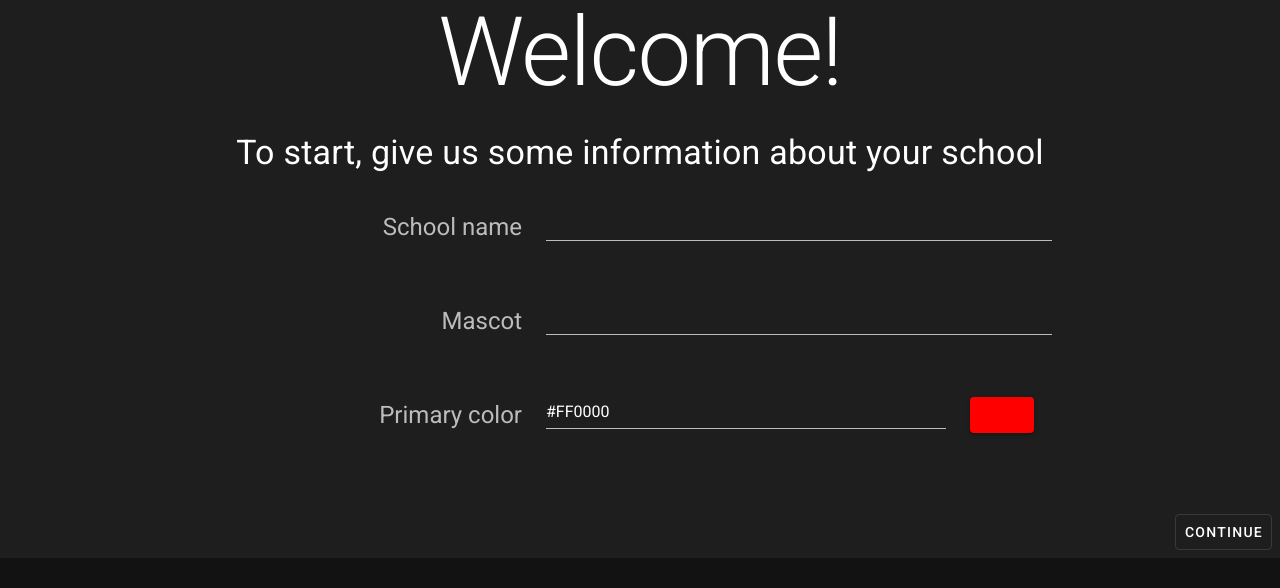
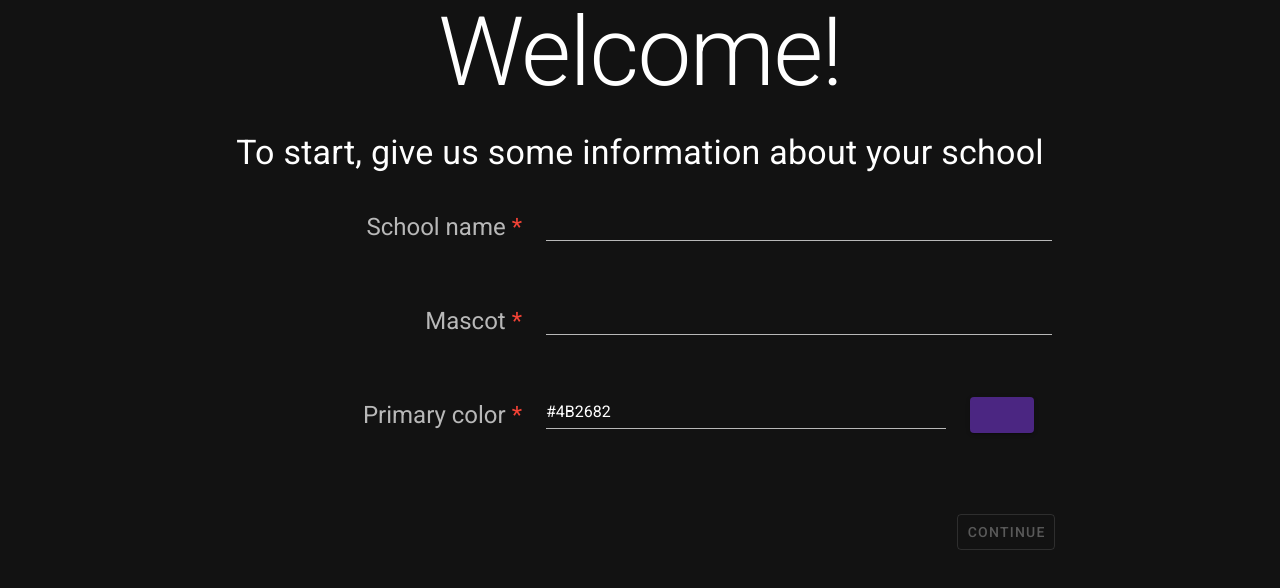
Before and after one commit to borges-grace/volleyball-project, a Vue app: page / in a window 1280 px wide. Shown: the top 588 px of the page. Built offline with nearby package versions, Linux system fonts and the light colour scheme.

Commit message:
renamed the views and added updated router

```diff
--- a/src/router/index.js
+++ b/src/router/index.js
@@ -1,29 +1,30 @@
-import Vue from 'vue'
-import VueRouter from 'vue-router'
-import Home from '../views/Home.vue'
+import Vue from "vue";
+import VueRouter from "vue-router";
 
-Vue.use(VueRouter)
+Vue.use(VueRouter);
 
 const routes = [
   {
-    path: '/',
-    name: 'Home',
-    component: Home
+    path: "/",
+    name: "School",
+    component: () =>
+      import(/* webpackChunkName: "school" */ "@/views/SchoolView.vue"),
   },
   {
-    path: '/about',
-    name: 'About',
+    path: "/team",
+    name: "Team",
     // route level code-splitting
     // this generates a separate chunk (about.[hash].js) for this route
     // which is lazy-loaded when the route is visited.
-    component: () => import(/* webpackChunkName: "about" */ '../views/About.vue')
-  }
-]
+    component: () =>
+      import(/* webpackChunkName: "team" */ "@/views/TeamView.vue"),
+  },
+];
 
 const router = new VueRouter({
-  mode: 'history',
+  mode: "history",
   base: process.env.BASE_URL,
-  routes
-})
+  routes,
+});
 
-export default router
+export default router;
--- a/src/views/About.vue
+++ /dev/null
@@ -1,5 +0,0 @@
-<template>
-  <div class="about">
-    <h1>This is an about page</h1>
-  </div>
-</template>
--- a/src/views/Home.vue
+++ b/src/views/SchoolView.vue
@@ -1,6 +1,5 @@
 <template>
-  <!-- <v-container class="fill-height"> -->
-  <v-card flat tile>
+  <v-card flat tile color="transparent">
     <!-- Welcome -->
     <v-row align="center" align-content="center" justify="center">
       <v-card-title class="text-h1"> Welcome! </v-card-title>
@@ -16,7 +15,7 @@
       <!-- School name -->
       <v-row align="center" justify="center">
         <v-col cols="3" class="text-right text-h5">
-          <span>School name</span>
+          School name <span class="red--text">*</span>
         </v-col>
         <v-col cols="5">
           <v-text-field v-model="schoolName" />
@@ -26,7 +25,7 @@
       <!-- Mascot -->
       <v-row align="center" justify="center">
         <v-col cols="3" class="text-right text-h5">
-          <span>Mascot</span>
+          Mascot <span class="red--text">*</span>
         </v-col>
         <v-col cols="5">
           <v-text-field v-model="schoolMascot" />
@@ -36,10 +35,13 @@
       <!-- Primary color -->
       <v-row align="center" justify="center">
         <v-col cols="3" class="text-right text-h5">
-          <span>Primary color</span>
+          Primary color <span class="red--text">*</span>
         </v-col>
         <v-col cols="4">
-          <v-text-field v-model="primaryColor" />
+          <v-text-field
+            v-model="primaryColor"
+            @click="pickerVisible = !pickerVisible"
+          />
         </v-col>
         <v-col cols="1">
           <v-btn
@@ -64,16 +66,22 @@
         </v-col>
       </v-row>
     </v-card-text>
-    <v-card-actions class="justify-end">
-      <v-btn text outlined> Continue </v-btn>
-    </v-card-actions>
+    <v-row>
+      <v-col cols="10">
+        <v-card-actions class="d-flex justify-end">
+          <v-btn text outlined :disabled="disableContinue" @click="setValues">
+            Continue
+          </v-btn>
+        </v-card-actions>
+      </v-col>
+    </v-row>
   </v-card>
-  <!-- </v-container> -->
 </template>
 
 <script>
+import { mapActions } from "vuex";
 export default {
-  name: "Home",
+  name: "SchoolView",
 
   components: {},
 
@@ -81,19 +89,32 @@ export default {
     return {
       schoolName: "",
       schoolMascot: "",
-      primaryColor: "#FF0000",
+      primaryColor: "#4B2682",
       pickerVisible: false,
     };
   },
 
   computed: {
-    disableSave() {
+    disableContinue() {
       return (
-        !this.schoolName.length &&
-        !this.schoolMascot.length &&
+        !this.schoolName.length ||
+        !this.schoolMascot.length ||
         !this.primaryColor.length
       );
     },
   },
+
+  methods: {
+    ...mapActions("school", ["putSchool"]),
+
+    async setValues() {
+      let school = {
+        Name: this.schoolName,
+        Mascot: this.schoolMascot,
+        Color: this.primaryColor,
+      };
+      await this.putSchool(school);
+    },
+  },
 };
 </script>
--- /dev/null
+++ b/src/views/TeamView.vue
@@ -0,0 +1,11 @@
+<template>
+  <div>
+    <h1>This is the team page</h1>
+  </div>
+</template>
+
+<script>
+export default {
+  name: "TeamView"
+}
+</script>
```
